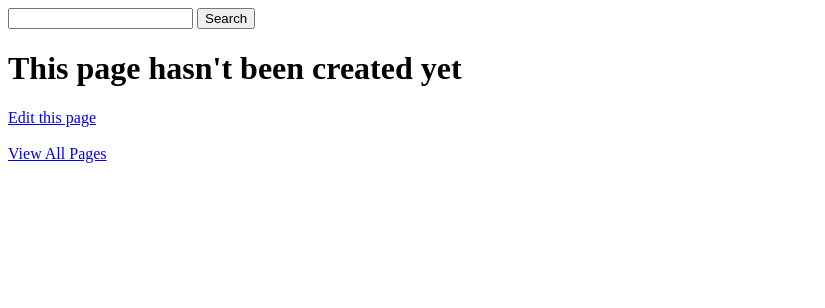
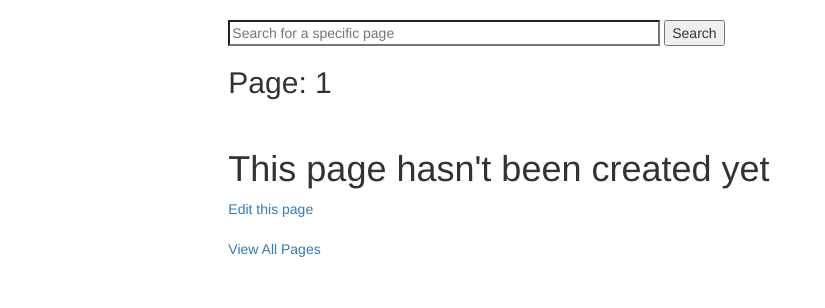
Before and after one commit to jcortes0309/wiki_flask, a Flask app: page /1 in a window 1280 px wide. Shown: the top 308 px of the page, without its empty margins (0-825 px from the left). Run offline with Flask 2, Linux system fonts and the light colour scheme; data that the repository does not hold is empty; some libraries are stand-ins or nearby versions.

Commit message:
Add Bootstrap and modify templates to work with Bootstrap

```diff
--- a/static/style.css
+++ b/static/style.css
@@ -1,3 +1,19 @@
+html {
+  -webkit-box-sizing: border-box;
+  -moz-box-sizing: border-box;
+  box-sizing: border-box;
+}
+*, *:before, *:after {
+  -webkit-box-sizing: inherit;
+  -moz-box-sizing: inherit;
+  box-sizing: inherit;
+}
+
+textarea
+{
+  width:100%;
+}
+
 table {
     border-collapse: collapse;
     width: 90%;
--- a/templates/allpages.html
+++ b/templates/allpages.html
@@ -2,6 +2,7 @@
 {% extends "layout.html" %}
 
 {% block body %}
+<br>
 <ul>
 {% for item in query %}
 
--- a/templates/edit.html
+++ b/templates/edit.html
@@ -2,6 +2,10 @@
 {% extends "layout.html" %}
 
 {% block body %}
+
+<h2>Edit: {{ page_name }}</h2>
+<br>
+
 <form class="" action="/{{page_name}}/save" method="POST">
 {% if page_name == query.title %}
   <input type="hidden" name="id" value="{{query.id}}">
--- a/templates/layout.html
+++ b/templates/layout.html
@@ -3,15 +3,39 @@
   <head>
     <meta charset="utf-8">
     <title>{{title}}</title>
+    <link href="https://maxcdn.bootstrapcdn.com/bootstrap/3.3.7/css/bootstrap.min.css" rel="stylesheet" integrity="sha384-BVYiiSIFeK1dGmJRAkycuHAHRg32OmUcww7on3RYdg4Va+PmSTsz/K68vbdEjh4u" crossorigin="anonymous">
     <link href="/static/style.css" rel="stylesheet">
   </head>
   <body>
-  <form class="" action="/search" method="GET">
-    <input type="text" name="search" value="">
-    <button type="submit" name="search" value="search">Search</button>
-  </form>
-    {% block body %}
-    <h1>Place holder Page</h1>
-    {% endblock %}
+    <div class="container-fluid">
+      <div class="row">
+        <div class="col-md-2">
+
+        </div>
+        <div class="col-md-8">
+          <br>
+          <form class="" action="/search" method="GET">
+            <input type="search" name="search" value="" size="50" placeholder="Search for a specific page">
+            <button type="submit" name="button_search" value="search">Search</button>
+          </form>
+        </div>
+        <div class="col-md-2">
+
+        </div>
+      </div>
+        <div class="row">
+          <div class="col-md-2">
+
+          </div>
+          <div class="col-md-8">
+            {% block body %}
+            <h1>Place holder Page</h1>
+            {% endblock %}
+          </div>
+          <div class="col-md-2">
+
+          </div>
+        </div>
+    </div>
   </body>
 </html>
--- a/templates/placeholderpage.html
+++ b/templates/placeholderpage.html
@@ -3,8 +3,14 @@
 
 {% block body %}
 
+{% if page_name == "homepage" %}
+  <h2>{{ page_name }}</h2>
+{% else %}
+  <h2>Page: {{ page_name }}</h2>
+{% endif %}
+<br>
+
   {% if page_name == query.title %}
-    <br>
     <p>{{page_content | safe}}</p>
     <br>
     <p>
@@ -19,9 +25,9 @@
     <p>
       <a href="/{{ page_name }}/edit">Edit this page</a>
       <br>
-      <br>
-      <a href="/AllPages">View All Pages</a>
+      <a href="/AllPages">View all pages</a>
     </p>
+
     {% if query.version_number != 1 %}
       <br>
       <hr>
@@ -44,6 +50,7 @@
             Version Number
           </th>
         </tr>
+
         {% for item in query_history %}
           <tr>
             <td>
```
